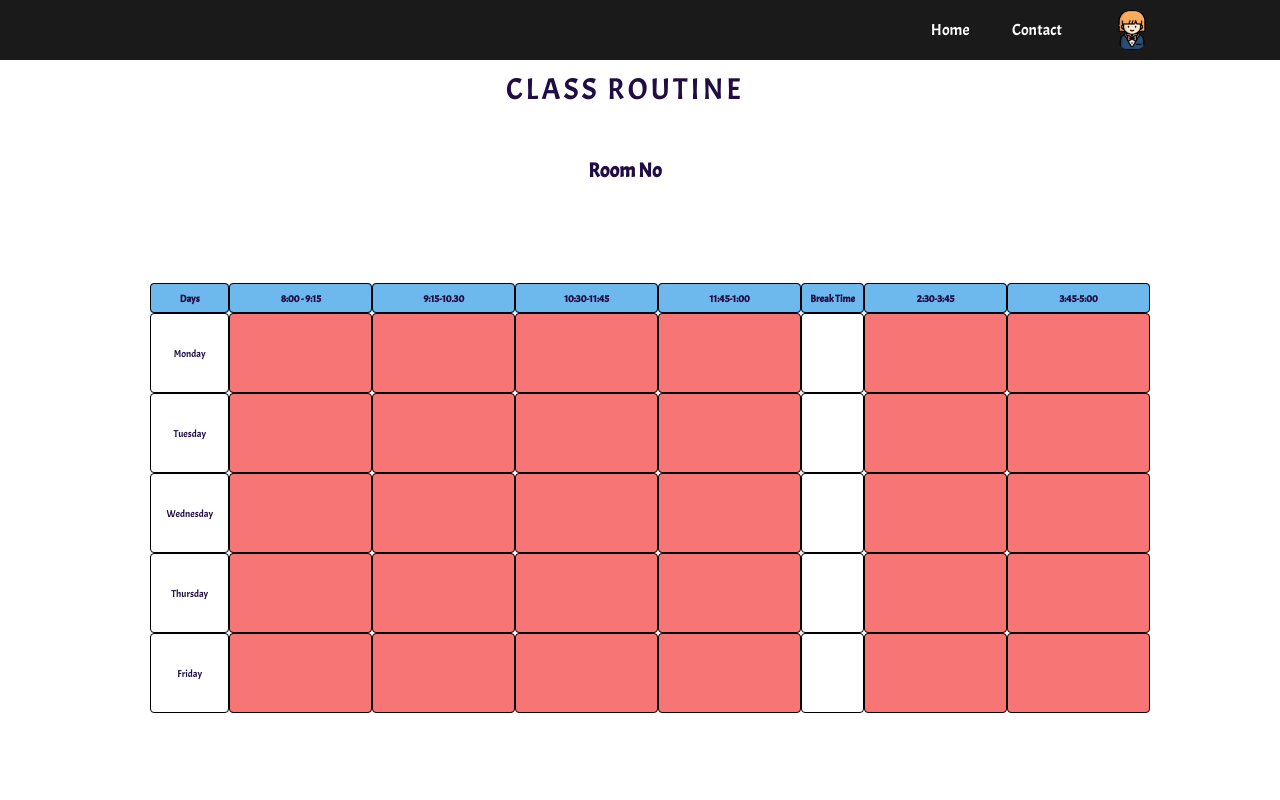
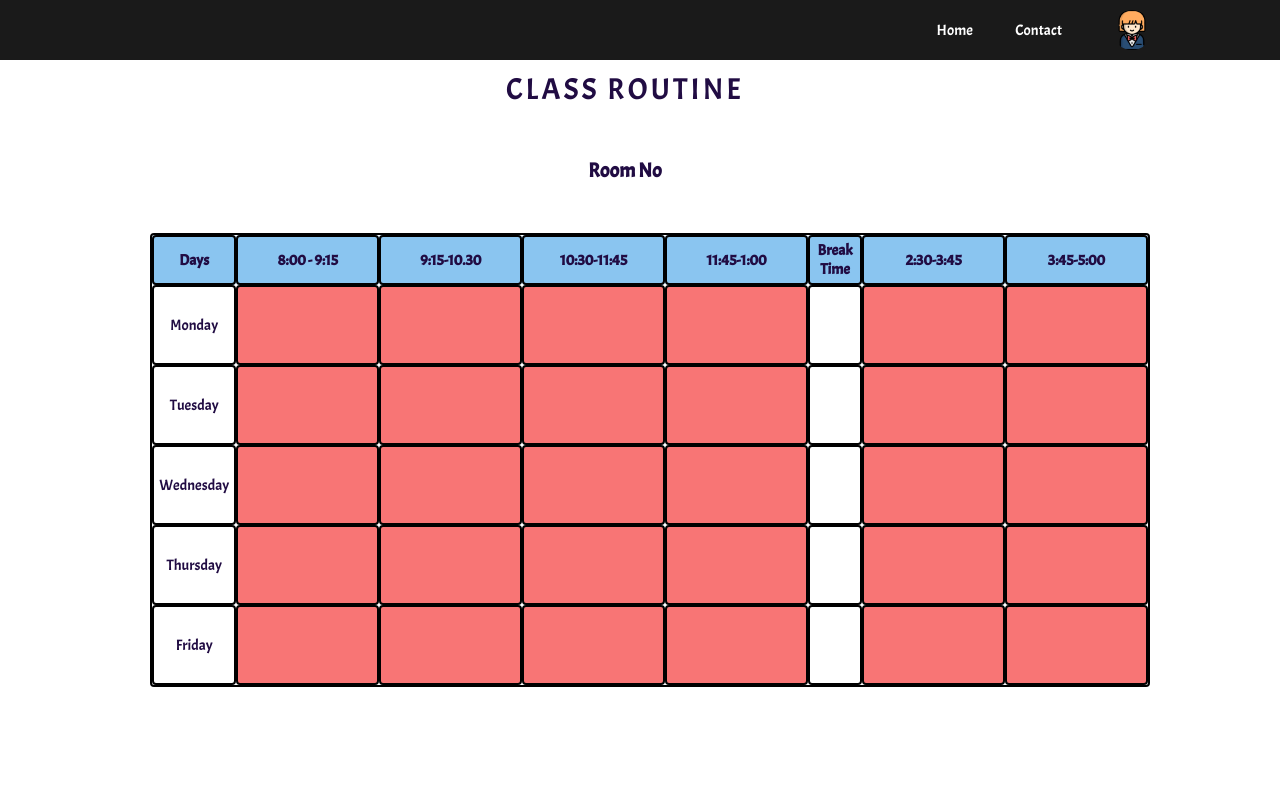
Before and after one commit to lomatul/ClassBookingSystem, a PHP site: page /routine.php?tag=1 in a window 1280 px wide. Run offline with PHP 8.4, Linux system fonts and the light colour scheme; the visitor is signed in with stand-in values (Sample User, id 1); data that the repository does not hold is empty.

Commit message:
some changes

```diff
--- a/assets/css/Booking.css
+++ b/assets/css/Booking.css
@@ -1,5 +1,6 @@
 body {
     font-family: 'Acme', sans-serif;
+    font-size: 15px;
     background: #f0f1f7;
     min-height: 100vh;
     display: flex;
--- a/assets/css/NotFound.css
+++ b/assets/css/NotFound.css
@@ -3,6 +3,7 @@ body {
     padding: 0;
     min-height: 100vh;
     font-family: 'Acme', sans-serif;
+    font-size: 15px;
   }
 
   .container {
--- a/assets/css/dashboard.css
+++ b/assets/css/dashboard.css
@@ -2,6 +2,7 @@
     margin: 0;
     padding: 0;
     font-family: 'Acme', sans-serif;
+    font-size: 15px;
     box-sizing: border-box;
 }
 .hero{
--- a/assets/css/main.css
+++ b/assets/css/main.css
@@ -1,7 +1,8 @@
 *{
     margin: 0;
     padding: 0;
-    font-family: sans-serif;
+    font-family: 'Acme', sans-serif;
+    font-size: 15px;
 
 
 }
--- a/assets/css/nav.css
+++ b/assets/css/nav.css
@@ -1,5 +1,7 @@
 
 nav {
+    font-family: 'Acme', sans-serif;
+    font-size: 15px;
     background: #1a1a1a;
     width: 100%;
     padding: 10px 10%;
--- a/assets/css/profile.css
+++ b/assets/css/profile.css
@@ -4,6 +4,7 @@
     margin: 0;
     padding: 0;
     font-family: 'Acme', sans-serif;
+    font-size: 15px;
     box-sizing: border-box;
 }
 .hero{
--- a/assets/css/routine.css
+++ b/assets/css/routine.css
@@ -2,6 +2,7 @@
     margin: 0;
     padding: 0;
     font-family: 'Acme', sans-serif;
+    font-size: 15px;
     box-sizing: border-box;
 }
 .hero{
@@ -149,9 +150,11 @@ max-height: 400px;
 }
 
 table{
-    margin-top: 100px;
+    border: 2px solid black;
+    margin-top: 50px;
     margin-left: 50px;
     border-spacing: 0;
+    border-radius: 4px;
     float: center;
     width: 80%;
 }
@@ -176,13 +179,14 @@ table{
     width: 150px;
     height: 80px;
     text-align: center;
-    border: 1px solid black;
+    border: 2px solid black;
     padding: 0; /* Remove any default padding */
     border-radius: 4px;
   }
 
   .row {
-    background-color: rgb(109, 184, 237);
+    height: 50px;
+    background-color: rgb(138, 197, 240);
     text-align: center;
   }
 
@@ -249,7 +253,7 @@ table{
 
 th{
     height: 30px;
-    border: 1px solid black;
+    border: 2px solid black;
     border-radius: 4px;
 }
 
--- a/assets/css/table.css
+++ b/assets/css/table.css
@@ -1,9 +1,9 @@
 * {
     margin: 0;
     padding: 0;
-
     box-sizing: border-box;
-    font-family: sans-serif;
+    font-family: 'Acme', sans-serif;
+    font-size: 15px;
 }
 
 body {
--- a/assets/js/routine.js
+++ b/assets/js/routine.js
@@ -1,3 +1,14 @@
+let subMenu = document.getElementById("subMenu");
+
+function toggleMenu()
+{
+  subMenu.classList.toggle("open-menu");
+}
+function redirectToPage(value1) {
+window.location.href = "Bookingrequest.php?id="+value1;
+}
+
+
 function openPopup(popupId) {
 let popup = document.getElementById(popupId);
 popup.classList.add("open-popup");
--- a/routine.php
+++ b/routine.php
@@ -1078,48 +1078,6 @@
 <script src="./assets/js/script.js"></script>
 <script src="./assets/js/routine.js"></script>
 
-<script>
-  let subMenu = document.getElementById("subMenu");
-
-  function toggleMenu()
-  {
-    subMenu.classList.toggle("open-menu");
-  }
-  function redirectToPage(value1) {
-  window.location.href = "Bookingrequest.php?id="+value1;
-  }
-</script>
-
-
-<script>
-function openPopup(popupId) {
-  let popup = document.getElementById(popupId);
-  popup.classList.add("open-popup");
-
-  // Disable buttons in the table
-  let tableButtons = document.querySelectorAll("table button:not([onclick='openPopup()'])");
-  tableButtons.forEach((button) => {
-    button.disabled = true;
-  });
-
-  // Enable buttons within the popup
-  let popupButtons = popup.querySelectorAll("button");
-  popupButtons.forEach((button) => {
-    button.disabled = false;
-  });
-}
-
-function closePopup(popupId) {
-  let popup = document.getElementById(popupId);
-  popup.classList.remove("open-popup");
-
-  // Enable buttons in the table
-  let tableButtons = document.querySelectorAll("table button:not([onclick='openPopup()'])");
-  tableButtons.forEach((button) => {
-    button.disabled = false;
-  });
-}
-</script>
 
 </body>
 </html>
```
Lines whose indentation alone changed are shown as unchanged.
